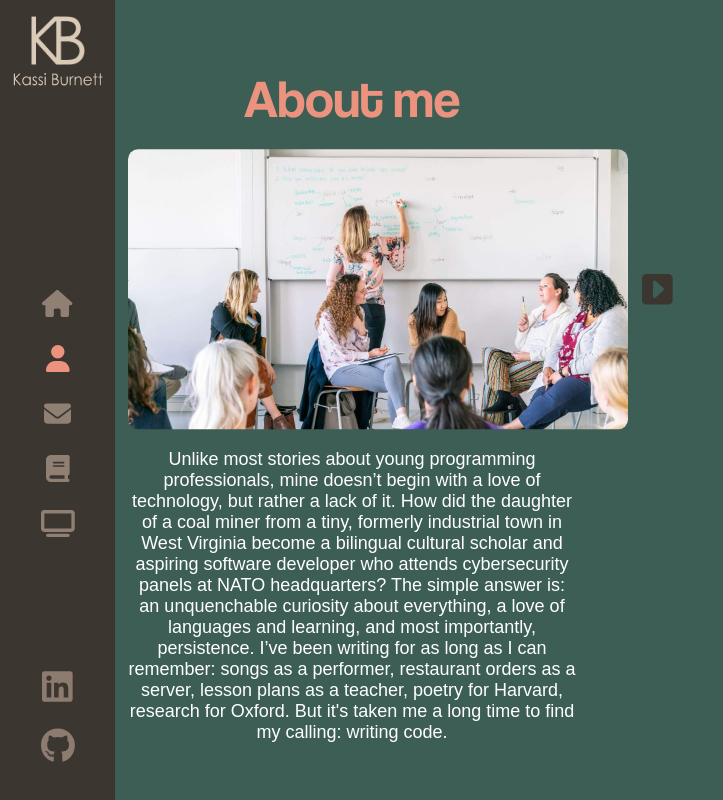
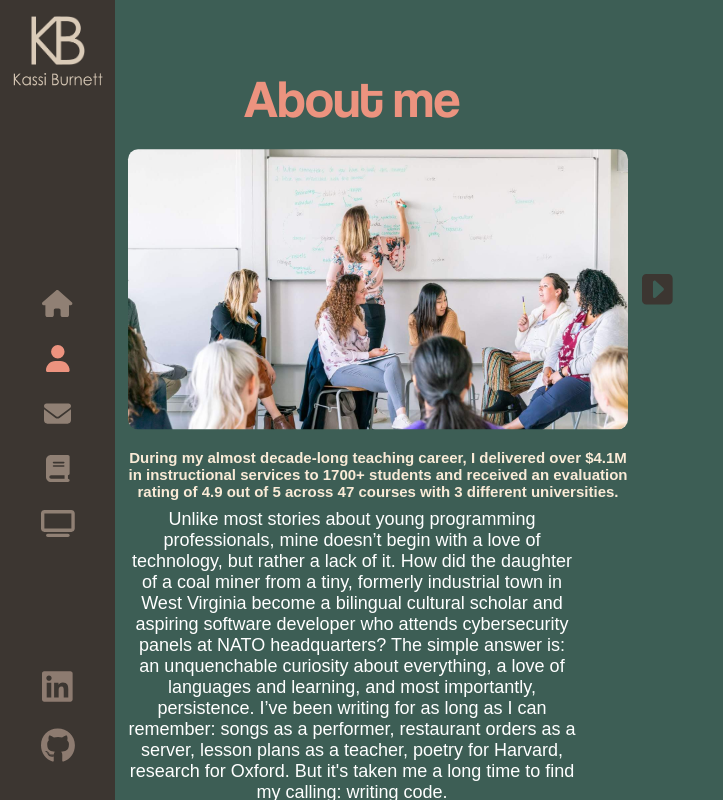
Before and after one commit to ErdbeerenindenBergen/ErdbeerenindenBergen.github.io, a React (Create React App) app in the folder my-app/: page /about in a window 1280 px wide. Shown: the whole page, without its empty margins (0-723 px from the left). Built offline with nearby package versions, Linux system fonts and the light colour scheme.

Commit message:
updating text for imageSliderIndex

```diff
--- a/my-app/src/components/About/aboutIndex.js
+++ b/my-app/src/components/About/aboutIndex.js
@@ -23,10 +23,10 @@ const About = () => {
   }, []);
 
   const slides = [
-    {  url: "http://localhost:3000/image-1.jpg", title: "Spent a lot of time teaching" },
-    {  url: "http://localhost:3000/image-2.jpg", title: "Spent a lot of time abroad" },
-    {  url: "http://localhost:3000/image-3.jpg", title: "Presented around the world" },
-    {  url: "http://localhost:3000/image-4.jpg", title: "Dad is a coal miner."  }
+    {  url: "http://localhost:3000/image-1.jpg", title: "Spent a lot of time teaching", text: "During my almost decade-long teaching career, I delivered over $4.1M in instructional services to 1700+ students and received an evaluation rating of 4.9 out of 5 across 47 courses with 3 different universities." },
+    {  url: "http://localhost:3000/image-2.jpg", title: "Spent a lot of time abroad", text: "this is a test" },
+    {  url: "http://localhost:3000/image-3.jpg", title: "Presented around the world", text: "this is a test" },
+    {  url: "http://localhost:3000/image-4.jpg", title: "Dad is a coal miner.", text: "this is a test"  }
   ];
 
   return (
--- a/my-app/src/components/ImageSlider/imageSliderIndex.js
+++ b/my-app/src/components/ImageSlider/imageSliderIndex.js
@@ -19,6 +19,10 @@ const ImageSlider = ({slides}) => {
 
     <div style={backgroundImage} className="slide"></div>
 
+    <div className="spacingForSubtext">
+      <h4>{slides[currentIndex].text}</h4>
+    </div>
+
     <div className='arrowSpace'>
       <FontAwesomeIcon icon={faSquareCaretRight} className='rightArrow'/>
     </div>
--- a/my-app/src/components/ImageSlider/imageSliderIndex.scss
+++ b/my-app/src/components/ImageSlider/imageSliderIndex.scss
@@ -27,6 +27,12 @@
     color:white;
   }
 
+  h4 {
+    font-size: 15px;
+    color:antiquewhite;
+    font-family: Arial;
+  }
+
   .rightArrow {
     position: absolute;
     top: 50%;
@@ -37,3 +43,7 @@
     z-index: 1;
     cursor: pointer;
   };
+
+  .spacingForSubtext {
+    margin-bottom: 50px;
+  }
--- a/my-app/src/components/Layout/layoutIndex.scss
+++ b/my-app/src/components/Layout/layoutIndex.scss
@@ -115,7 +115,7 @@
         font-weight: 300;
         max-width: fit-content;
         margin: auto;
-        margin-top: 20px;
+        margin-top: 80px;
         animation: pulse 1s;
         &:nth-of-type(1) {
           animation-delay: 1.1s;
```
